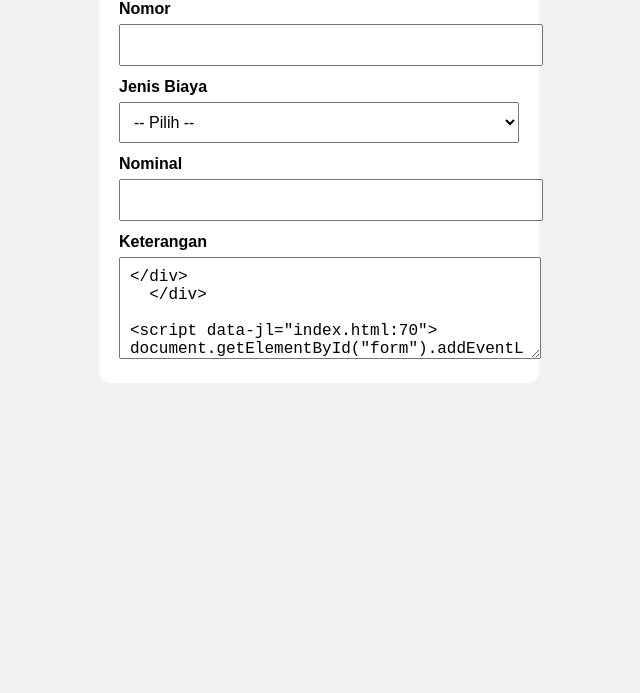
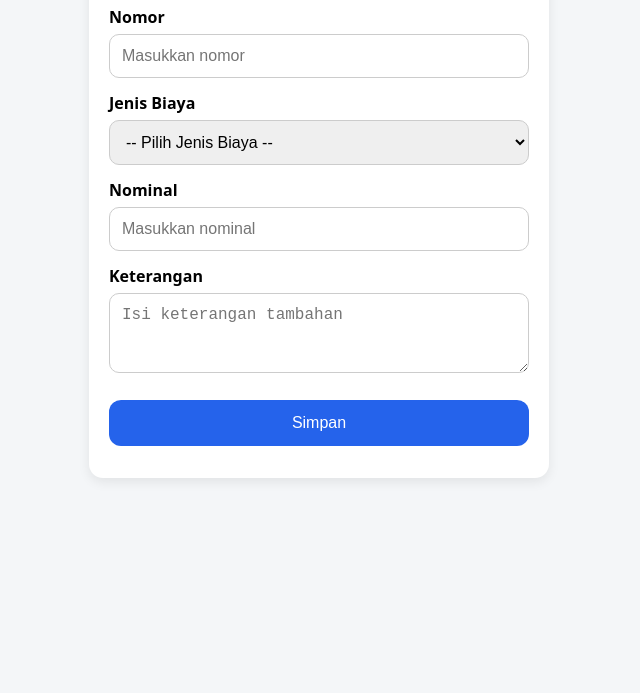
Before and after one commit to agungabp1995/form-keuangan, a plain HTML site: page index.html in a window 1280 px wide. Shown: the part 107-800 px from the top of the page, without its empty margins (321-961 px from the left). Drawn offline with Linux system fonts and the light colour scheme.

Commit message:
Update index.html

```diff
--- a/index.html
+++ b/index.html
@@ -3,81 +3,123 @@
 <head>
   <meta charset="UTF-8">
   <title>Form Input Biaya</title>
-  <meta name="viewport" content="width=device-width, initial-scale=1.0">
+  <meta name="viewport" content="width=device-width, initial-scale=1">
 
   <style>
     body {
-      font-family: Arial, sans-serif;
-      background: #f2f2f2;
+      font-family: system-ui, Arial, sans-serif;
+      background: #f4f6f8;
+      margin: 0;
       padding: 20px;
     }
-    .box {
-      max-width: 400px;
+    .container {
+      max-width: 420px;
       margin: auto;
       background: #ffffff;
       padding: 20px;
+      border-radius: 14px;
+      box-shadow: 0 4px 12px rgba(0,0,0,0.08);
+    }
+    h2 {
+      text-align: center;
+      margin-bottom: 20px;
+    }
+    label {
+      font-weight: 600;
+      margin-top: 14px;
+      display: block;
+    }
+    input, select, textarea {
+      width: 100%;
+      margin-top: 6px;
+      padding: 12px;
+      font-size: 16px;
+      border-radius: 10px;
+      border: 1px solid #ccc;
+      box-sizing: border-box;
+    }
+    textarea {
+      min-height: 80px;
+    }
+    button {
+      width: 100%;
+      margin-top: 22px;
+      padding: 14px;
+      font-size: 16px;
+      background: #2563eb;
+      color: #fff;
+      border: none;
       border-radius: 12px;
     }
-    label {
-      display: block;
+    button:active {
+      background: #1e40af;
+    }
+    .msg {
       margin-top: 12px;
-      font-weight: bold;
-    }
-    input, select, textarea, button {
-      width: 100%;
-      margin-top: 6px;
-      padding: 10px;
-      font-size: 16px;
-    }
-    textarea {
-      height: 80px;
-    }
-    button {
-      margin-top: 20px;
-      background: #2563eb;
-      color: white;
-      border: none;
-      border-radius: 8px;
+      text-align: center;
+      color: green;
     }
   </style>
 </head>
 
 <body>
-  <div class="box">
-    <h3>Form Input Biaya</h3>
 
-<form id="form">
+  <div class="container">
+    <h2>Form Input Biaya</h2>
+
+    <form id="formBiaya">
+
       <label>Nomor</label>
-      <input type="number" name="nomor" required>
+      <input
+        type="text"
+        name="nomor"
+        inputmode="numeric"
+        pattern="[0-9]*"
+        placeholder="Masukkan nomor"
+        required
+      >
 
       <label>Jenis Biaya</label>
       <select name="jenis_biaya" required>
-        <option value="">-- Pilih --</option>
+        <option value="">-- Pilih Jenis Biaya --</option>
         <option value="Uang Harian">Uang Harian</option>
         <option value="Biaya Transport">Biaya Transport</option>
         <option value="Biaya Penginapan">Biaya Penginapan</option>
       </select>
 
       <label>Nominal</label>
-      <input type="number" name="nominal" required>
+      <input
+        type="text"
+        name="nominal"
+        inputmode="numeric"
+        pattern="[0-9]*"
+        placeholder="Masukkan nominal"
+        required
+      >
 
       <label>Keterangan</label>
-      <textarea name="keteranga
+      <textarea
+        name="keterangan"
+        placeholder="Isi keterangan tambahan"
+      ></textarea>
 
-    <div id="status"></div>
+      <button type="submit">Simpan</button>
+    </form>
+
+    <div class="msg" id="msg"></div>
   </div>
 
 <script>
-document.getElementById("form").addEventListener("submit", function(e) {
+document.getElementById("formBiaya").addEventListener("submit", function(e) {
   e.preventDefault();
 
   fetch("https://script.google.com/macros/s/AKfycbww82EmIvq-tO8v8Cgu45NX9rPKb0BPdV-c3F-vYDryL4fiT7Bhl2i1zG9pgvYDxQ5Q/exec", {
     method: "POST",
     body: new FormData(this)
   })
-  .then(r => r.text())
+  .then(res => res.text())
   .then(() => {
-    document.getElementById("status").innerText = "Data berhasil disimpan";
+    document.getElementById("msg").innerText = "Data berhasil disimpan";
     this.reset();
   })
   .catch(() => alert("Gagal mengirim data"));
```
